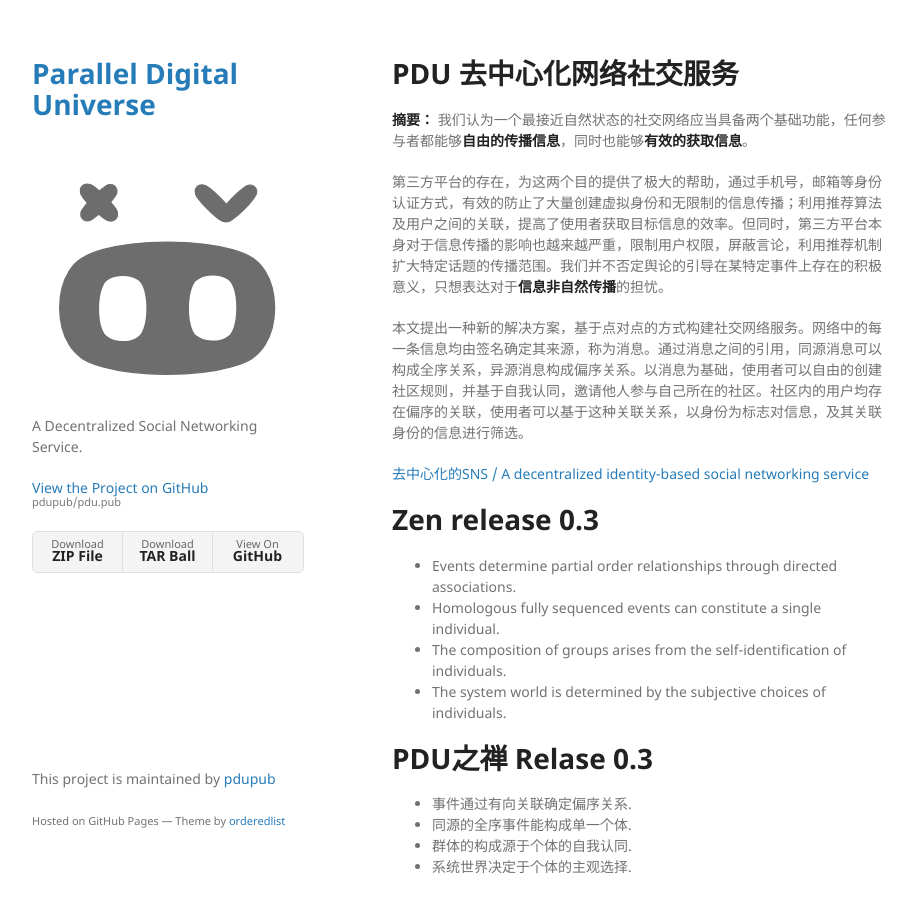
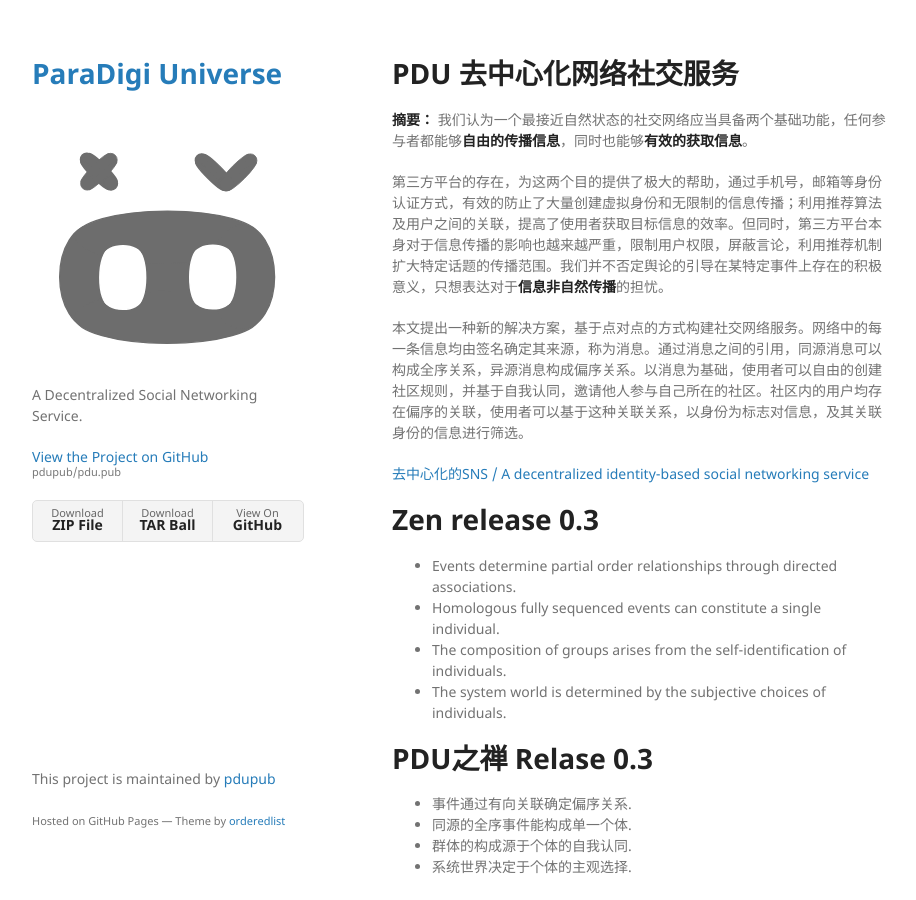
Before and after one commit to pdupub/pdu.pub, a Jekyll site: the page built from index.md, in a window 1280 px wide and 900 px high. Shown: the whole window, without its empty margins (178-1094 px from the left). Built offline with Jekyll 4.4.1, drawn with Linux system fonts in a browser that asks for light colours; our own code applies the rules of GitHub Pages for plain Markdown files.

Commit message:
new name

```diff
--- a/_config.yml
+++ b/_config.yml
@@ -1,4 +1,4 @@
-title: Parallel Digital Universe
+title: ParaDigi Universe
 logo: /assets/img/logo.svg
 description: A Decentralized Social Networking Service.
 show_downloads: true
```
